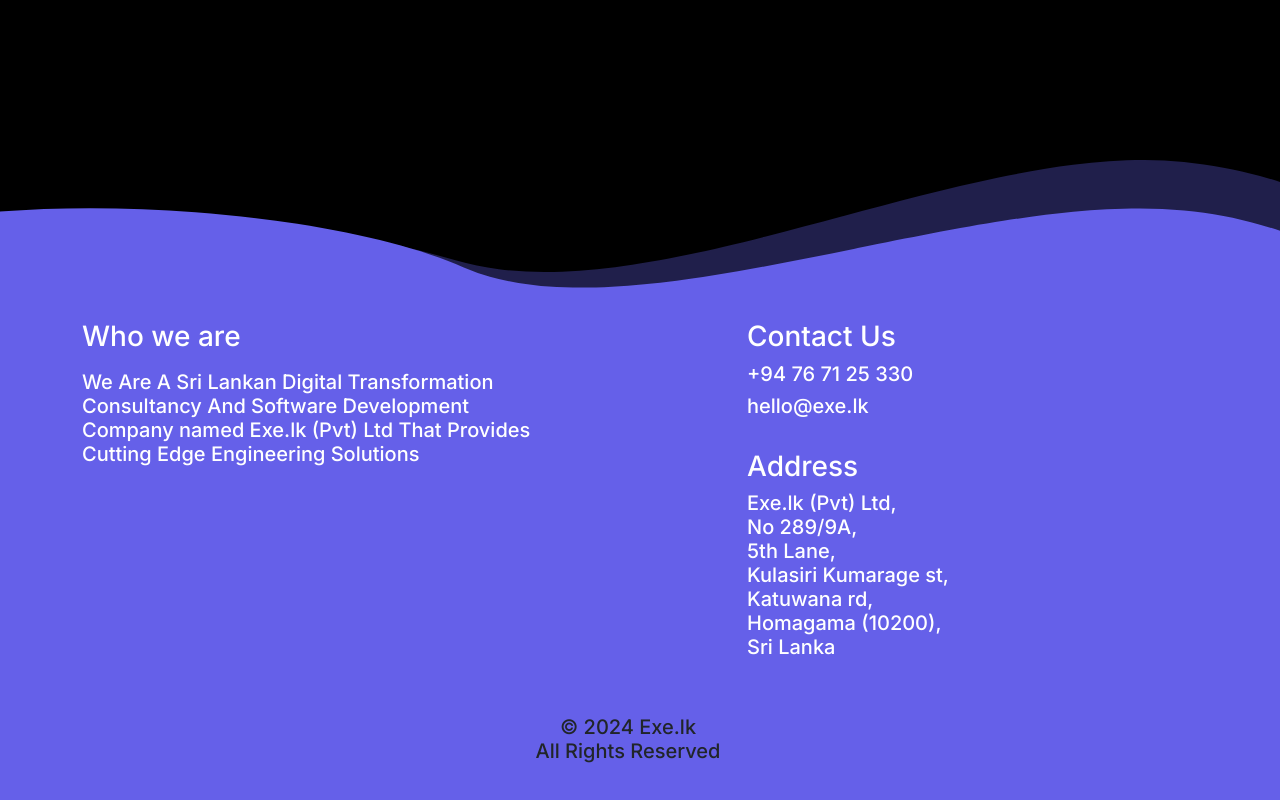
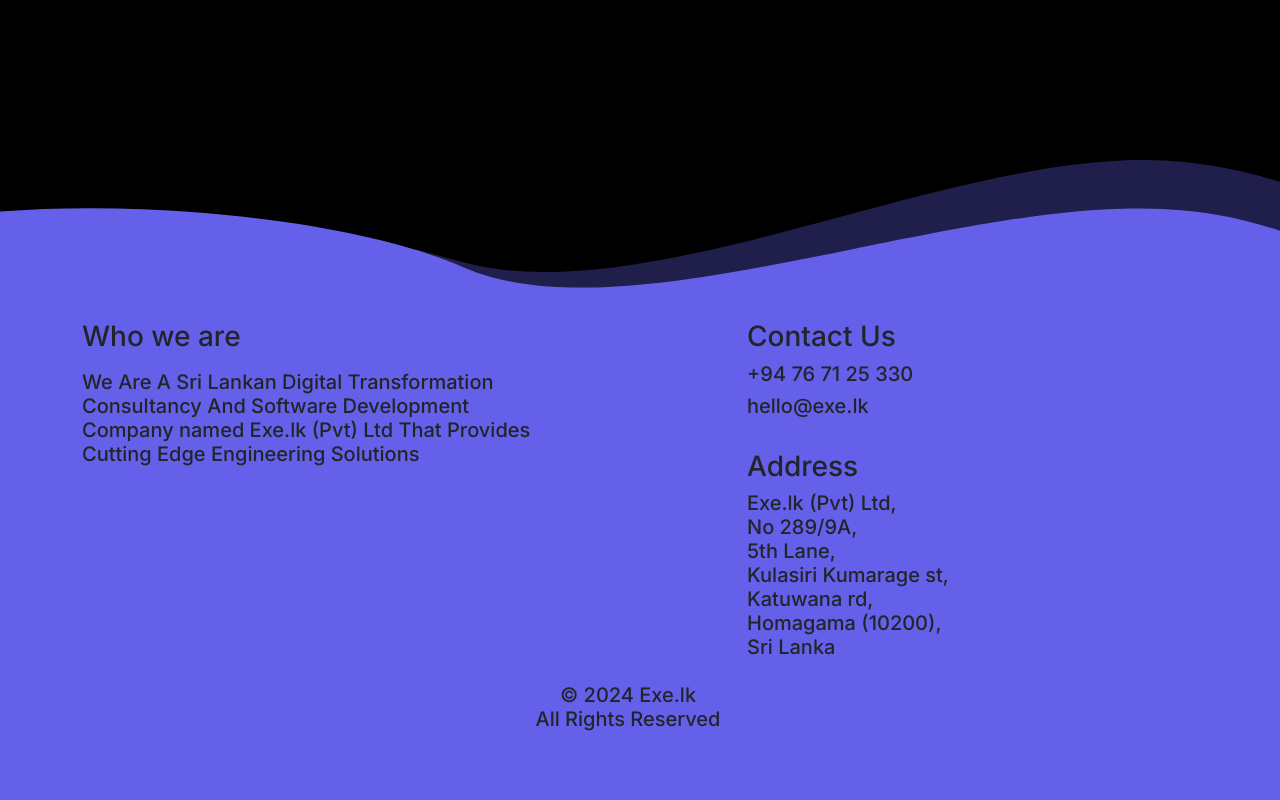
Before and after one commit to Exe-lk/exelk-client, a Next.js app: page /services/ar-vr-mr in a window 1280 px wide. Shown: the part 3964-4764 px from the top of the page. Built offline with nearby package versions, Linux system fonts and the light colour scheme.

Commit message:
Update6 27/3/2024

```diff
--- a/src/components/footer/footer.jsx
+++ b/src/components/footer/footer.jsx
@@ -7,7 +7,7 @@
             <div className="footer container-fluid mt-3 pt-5">
                 <div className="container footer_content mt-5">
                     <div className="row mt-5 pt-5">
-                        <div className="col-12 col-sm-12 col-md-12 col-lg-5 col-xl-5 col-xxl-5 text-white mt-3">
+                        <div className="col-12 col-sm-12 col-md-12 col-lg-5 col-xl-5 col-xxl-5 text-dark mt-3">
                             <h3 >Who we are</h3>
                             <h5 className="mt-3">We Are A Sri Lankan Digital Transformation Consultancy And Software Development Company named Exe.lk (Pvt) Ltd That Provides Cutting Edge Engineering Solutions</h5>
 
@@ -15,7 +15,7 @@
                         <div className="col-2">
 
                         </div>
-                        <div className="col-12 col-sm-12 col-md-12 col-lg-5 col-xl-5 col-xxl-5 text-white mt-3">
+                        <div className="col-12 col-sm-12 col-md-12 col-lg-5 col-xl-5 col-xxl-5 text-dark mt-3">
                             <h3>Contact Us</h3>
                             <h5>+94 76 71 25 330</h5>
                             <h5>hello@exe.lk</h5>
@@ -24,7 +24,7 @@
                             <h5>Exe.lk (Pvt) Ltd,<br/> No 289/9A, <br/> 5th Lane,<br/> Kulasiri Kumarage st,<br/> Katuwana rd,<br/> Homagama (10200),<br/> Sri Lanka</h5>
                         </div>
                     </div>
-                    <div className="row pt-5">
+                    <div className="row pt-3">
                         <div className="row text-center">
                             <h5 >© 2024 Exe.lk <br/>
                                 All Rights Reserved</h5>
--- a/src/components/section1/section1.jsx
+++ b/src/components/section1/section1.jsx
@@ -11,14 +11,14 @@
                 <div className="container-fluid sec1_animation_eliment1_wrapper">
                     <div className="sec1_animation_eliment1">
 
-                        <img className="img-fluid" src="./Images/sec1/sec2_animation/Rectangle 7.svg" alt="vector" />
+                        <img className="img-fluid" src="./Images/sec1/sec2_animation/Rectangle 7.svg" alt="vector" width={'100px'}/>
                     </div>
                 </div>
 
                 <div className="container-fluid sec1_animation_eliment2_wrapper">
                     <div className="sec1_animation_eliment2">
 
-                        <img src="./Images/sec1/sec2_animation/X.svg" alt="vector" />
+                        <img src="./Images/sec1/sec2_animation/X.svg" alt="vector" width={'100px'} />
                     </div>
                 </div>
 
```
Also changed, not shown: src/components/section1/section1.scss (+7 -6 lines).
